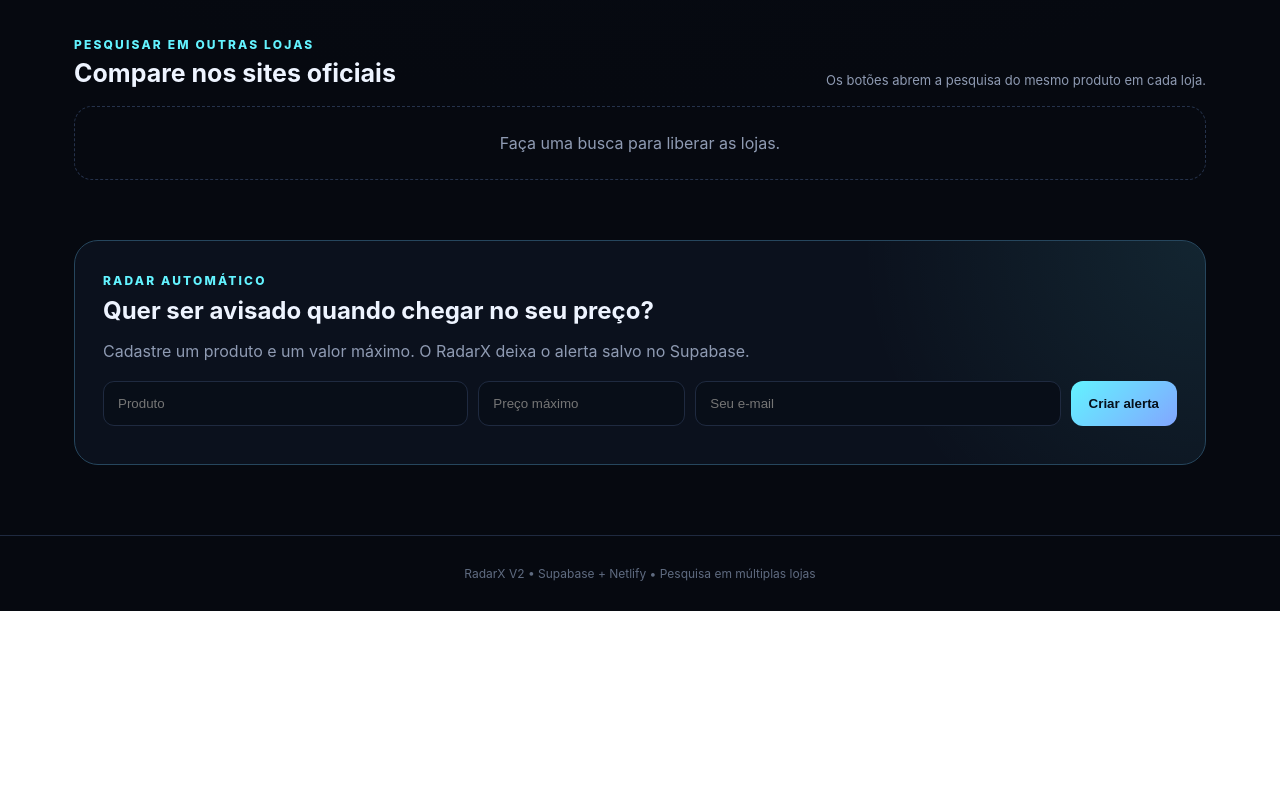
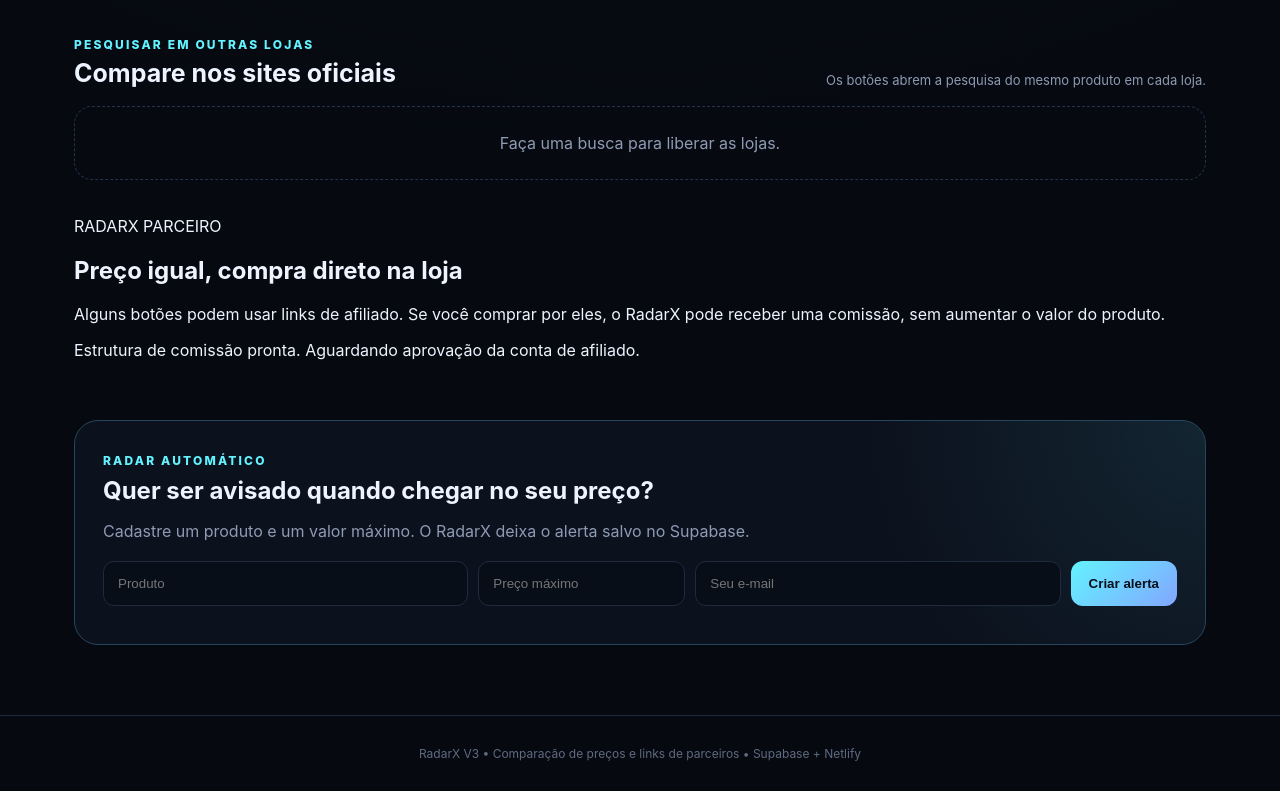
Before and after one commit to ricardodl2025-oss/radarx, a website: page index.html in a window 1280 px wide. Shown: the part 1149-1940 px from the top of the page. Before the commit the page ends 1760 px from the top, so only its background shows below. Drawn offline with Linux system fonts and the light colour scheme.

Commit message:
Adicionar área de parceiros do RadarX

```diff
--- a/index.html
+++ b/index.html
@@ -60,6 +60,7 @@
         </select>
       </div>
       <div id="empty" class="empty">Faça uma busca para o RadarX começar a trabalhar.</div>
+      <div id="featuredOffer" class="featured-offer" hidden></div>
       <div id="cards" class="cards"></div>
     </section>
 
@@ -74,6 +75,15 @@
       <div id="storeSearches" class="store-searches">
         <div class="empty compact">Faça uma busca para liberar as lojas.</div>
       </div>
+    </section>
+
+    <section class="partner-box">
+      <div>
+        <span>RADARX PARCEIRO</span>
+        <h2>Preço igual, compra direto na loja</h2>
+        <p>Alguns botões podem usar links de afiliado. Se você comprar por eles, o RadarX pode receber uma comissão, sem aumentar o valor do produto.</p>
+      </div>
+      <div id="affiliateStatus" class="affiliate-status">Estrutura de comissão pronta. Aguardando aprovação da conta de afiliado.</div>
     </section>
 
     <section class="alert-box">
@@ -92,7 +102,7 @@
     </section>
   </main>
 
-  <footer>RadarX V2 • Supabase + Netlify • Pesquisa em múltiplas lojas</footer>
+  <footer>RadarX V3 • Comparação de preços e links de parceiros • Supabase + Netlify</footer>
   <script src="/app.js"></script>
 </body>
 </html>
```
